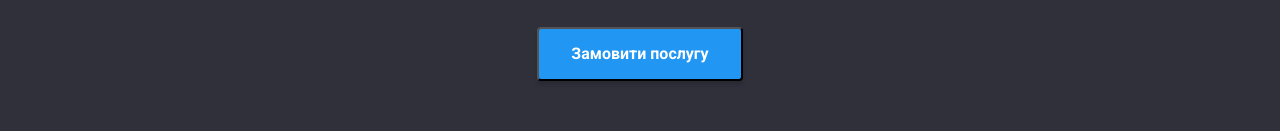
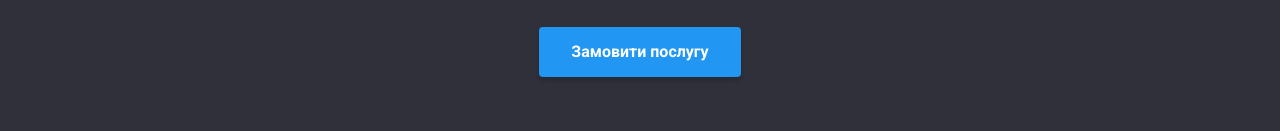
Before and after one commit to Bodia0210/goit-markup-hw-03, a plain HTML site: page index.html in a window 1280 px wide. Shown: the part 403-534 px from the top of the page. Drawn offline with nearby package versions, Linux system fonts and the light colour scheme.

Commit message:
Доопрацювання кнопок
задав бордер транспарент

```diff
--- a/css/styles.css
+++ b/css/styles.css
@@ -58,6 +58,9 @@ ul { padding-left: 0;}
   margin-bottom: 94px;
 }
 
+button {
+  border: transparent;
+}
 
 .line-header {
   height: 80px;
```
